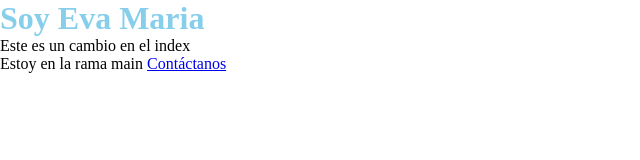
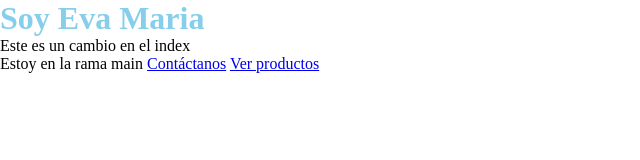
Before and after one commit to eguerrerosanz/Curso-mi-portafolio, a plain HTML site: page index.html in a window 1280 px wide. Shown: the whole page, without its empty margins (0-640 px from the left). Drawn offline with Linux system fonts and the light colour scheme.

Commit message:
Se agrega link de productos al index

```diff
--- a/index.html
+++ b/index.html
@@ -10,5 +10,7 @@
     <p>Este es un cambio en el index</p>
     <span>Estoy en la rama main</span>
     <a href="./contact.html">Contáctanos</a>
+    <a href="./products.html">Ver productos</a>
+
 </body>
 </html>
```
